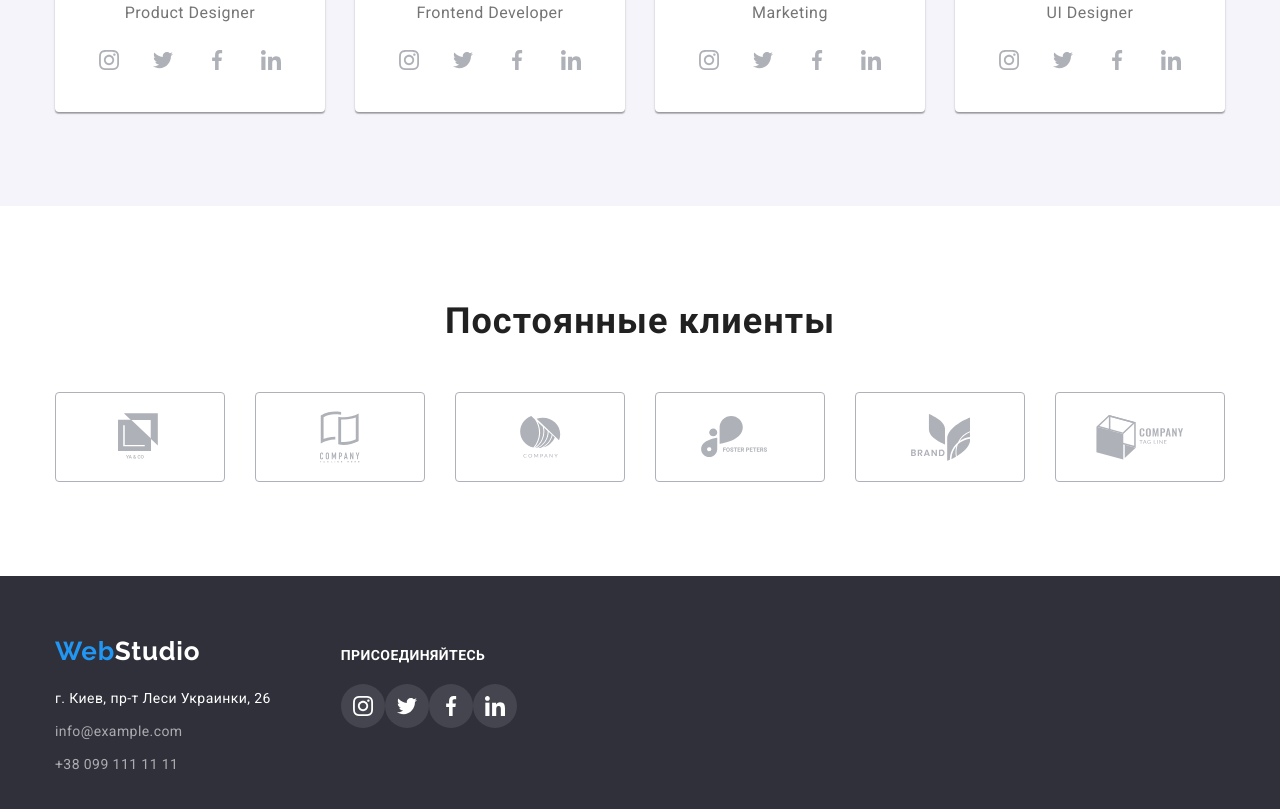
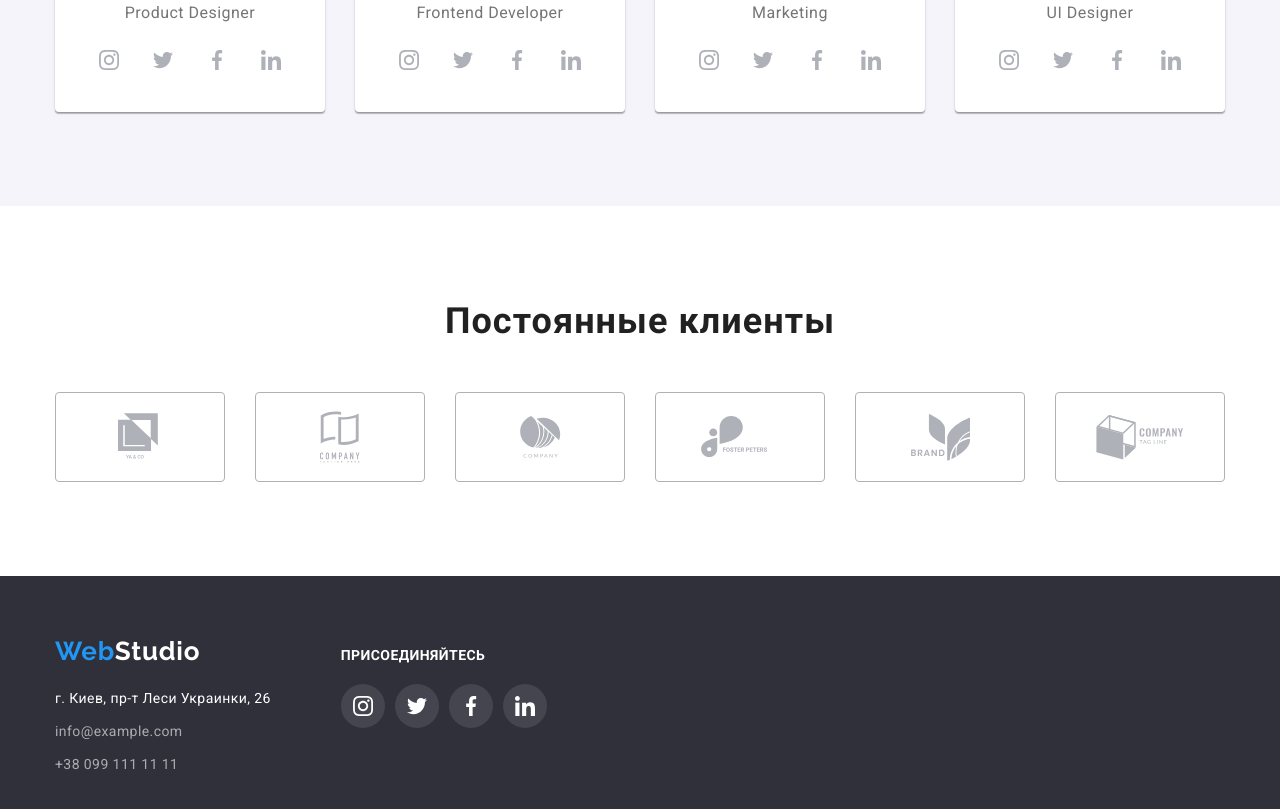
Before and after one commit to tilugdmytro/goit-markup-hw-04, a plain HTML site: page index.html in a window 1280 px wide. Shown: the part 2099-2908 px from the top of the page. Drawn offline with nearby package versions, Linux system fonts and the light colour scheme.

Commit message:
Добавляет отступы в футер

```diff
--- a/css/styles.css
+++ b/css/styles.css
@@ -502,6 +502,14 @@ img{
     background: rgba(255, 255, 255, 0.1);
 }
 
+.footer-social-list {
+    display: flex;
+}
+
+.footer-social-item:not( :last-child) {
+    margin-right: 10px;
+}
+
 .footer-social-icon {
     width: 20px;
     height: 20px;
--- a/index.html
+++ b/index.html
@@ -340,29 +340,29 @@
             </div>
             <div class="footer-wrapper-social">
                 <p class="footer-text">присоединяйтесь</p>
-                <ul class="social-list list">
-                    <li class="social-item">
+                <ul class="footer-social-list list">
+                    <li class="footer-social-item">
                         <a href="" class="footer-social-link link">
                             <svg class="footer-social-icon">
                                 <use href="./images/sprite.svg#instagram"></use>
                             </svg>
                         </a>
                     </li>
-                    <li class="social-item">
+                    <li class="footer-social-item">
                         <a href="" class="footer-social-link link">
                             <svg class="footer-social-icon">
                                 <use href="./images/sprite.svg#twitter"></use>
                             </svg>
                         </a>
                     </li>
-                    <li class="social-item">
+                    <li class="footer-social-item">
                         <a href="" class="footer-social-link link">
                             <svg class="footer-social-icon">
                                 <use href="./images/sprite.svg#facebook"></use>
                             </svg>
                         </a>
                     </li>
-                    <li class="social-item">
+                    <li class="footer-social-item">
                         <a href="" class="footer-social-link link">
                             <svg class="footer-social-icon">
                                 <use href="./images/sprite.svg#linkedin"></use>
```
Also changed, not shown: portfolio.html (+5 -5 lines).
